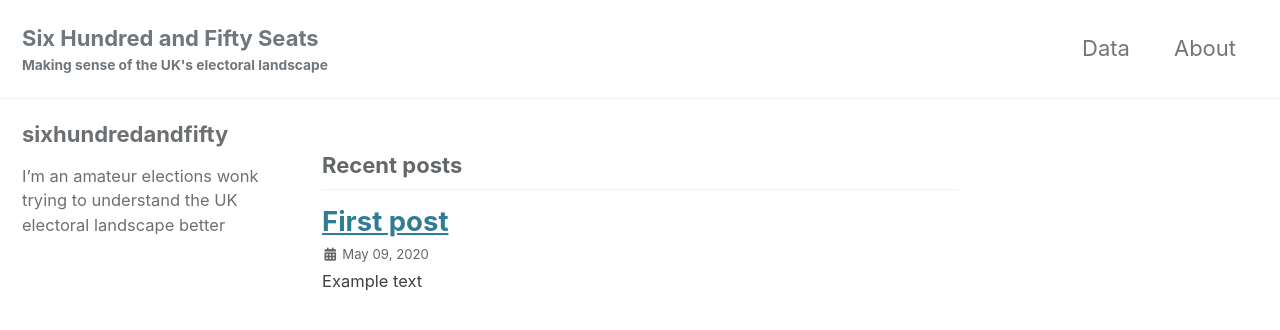
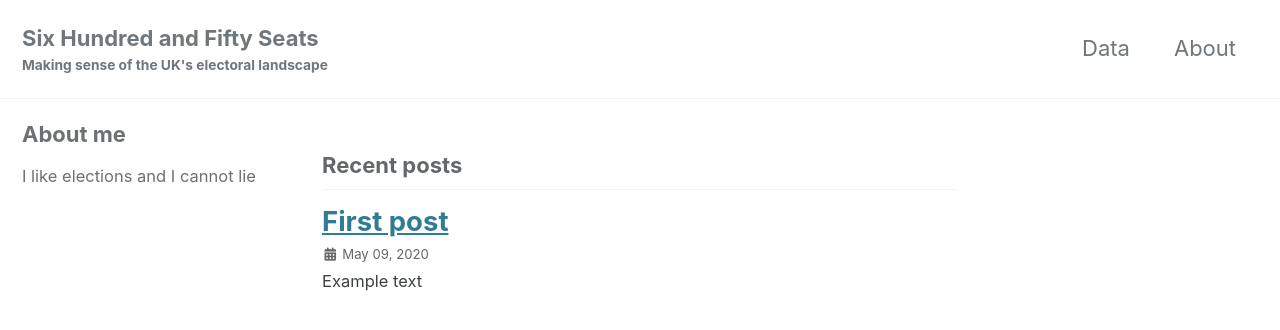
Before and after one commit to sixhundredandfifty/blog, a Jekyll site: the page built from index.html, in a window 1280 px wide and 900 px high. Shown: the top 330 px of the window. Built offline with Jekyll 4.4.1, drawn with Linux system fonts in a browser that asks for light colours; cached includes are drawn as plain includes; nearby versions of some CDN libraries; the list of posts is cut into pages by our own code.

Commit message:
Update _config.yml

```diff
--- a/_config.yml
+++ b/_config.yml
@@ -11,7 +11,7 @@
 # https://mmistakes.github.io/minimal-mistakes/docs/quick-start-guide/#installing-the-theme
 
 # theme                  : "minimal-mistakes-jekyll"
-# remote_theme           : "mmistakes/minimal-mistakes"
+remote_theme             : "mmistakes/minimal-mistakes"
 minimal_mistakes_skin    : "default" # "air", "aqua", "contrast", "dark", "dirt", "neon", "mint", "plum", "sunrise"
 
 # Site Settings
@@ -93,9 +93,9 @@ analytics:
 
 # Site Author
 author:
-  name             : "sixhundredandfifty"
+  name             : "About me"
   avatar           : # path of avatar image, e.g. "/assets/images/bio-photo.jpg"
-  bio              : "I'm an amateur elections wonk trying to understand the UK electoral landscape better"
+  bio              : "I like elections and I cannot lie"
   location         : # "Somewhere"
   email            :
   links:
```
